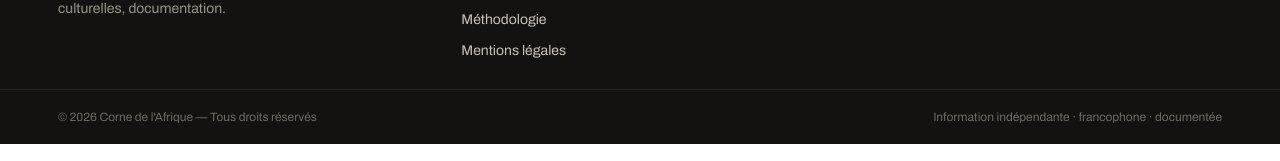
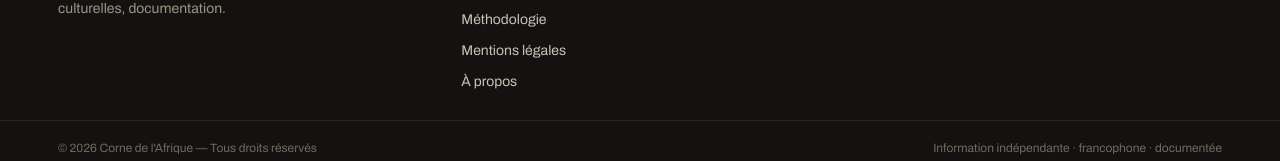
Before and after one commit to AwadAhmedDev/plateforme-editoriale, a Next.js app in the folder frontend/: page / in a window 1280 px wide. Shown: the part 973-1134 px from the top of the page. Built offline with nearby package versions, Linux system fonts and the light colour scheme; no server answers; the database is empty.

Commit message:
feat(footer): add À propos to the "Le média" column
D4 decision: the page exists and carries content distinct from
Méthodologie (mission, éditeur) but isn't referenced anywhere in the
reference design — kept reachable via the footer instead of being
dropped from navigation entirely.

```diff
--- a/frontend/app/(public)/layout.tsx
+++ b/frontend/app/(public)/layout.tsx
@@ -52,14 +52,17 @@ export default function PublicLayout({
         </div>
       </section>
 
-      {/* Footer 4 colonnes (REPO-8, B26, design l.457-488) : marque / Rubriques
-          (FooterTaxonomies) / Pays (FooterTaxonomies) / Le média. Contact et
-          Méthodologie n'existent pas encore (REPO-7 à venir) — liens présents
-          par fidélité au design, 404 en attendant ; de même pour Mentions
-          légales (aucune page dédiée aujourd'hui). Abonnement pointe vers
-          /newsletter : l'abonnement payant du design est hors périmètre MVP
-          (AGENTS.md §MVP scope), la newsletter gratuite en est l'équivalent
-          fonctionnel le plus proche. */}
+      {/* Footer 4 colonnes (REPO-8, B26, design l.457-488 ; Contact/Méthodologie
+          livrées en REPO-7) : marque / Rubriques (FooterTaxonomies) / Pays
+          (FooterTaxonomies) / Le média. Mentions légales reste un lien mort
+          (aucune page dédiée pour l'instant, hors périmètre de REPO-7).
+          Abonnement pointe vers /newsletter : l'abonnement payant du design
+          est hors périmètre MVP (AGENTS.md §MVP scope), la newsletter
+          gratuite en est l'équivalent fonctionnel le plus proche. "À propos"
+          ajoutée en plus des liens du design (D4, plan-implementation-
+          repositionnement-asile.md §D0) : la page existe, n'est référencée
+          nulle part dans le design, mais reste accessible via ce lien plutôt
+          que retirée de toute navigation. */}
       <footer className="bg-[#141210] text-[14px] text-[#c8c2b6]">
         <div className="mx-auto grid max-w-[1220px] grid-cols-1 gap-9 px-5 pb-7 pt-12 sm:grid-cols-2 lg:grid-cols-[1.6fr_1fr_1fr_1fr] lg:px-[28px]">
           <div>
@@ -100,6 +103,11 @@ export default function PublicLayout({
                   Mentions légales
                 </Link>
               </li>
+              <li>
+                <Link href="/a-propos" className="block text-left text-[#c8c2b6] outline-none transition-colors duration-fast hover:text-white focus-visible:outline focus-visible:outline-2 focus-visible:outline-offset-2 focus-visible:outline-white">
+                  À propos
+                </Link>
+              </li>
             </ul>
           </nav>
         </div>
```
